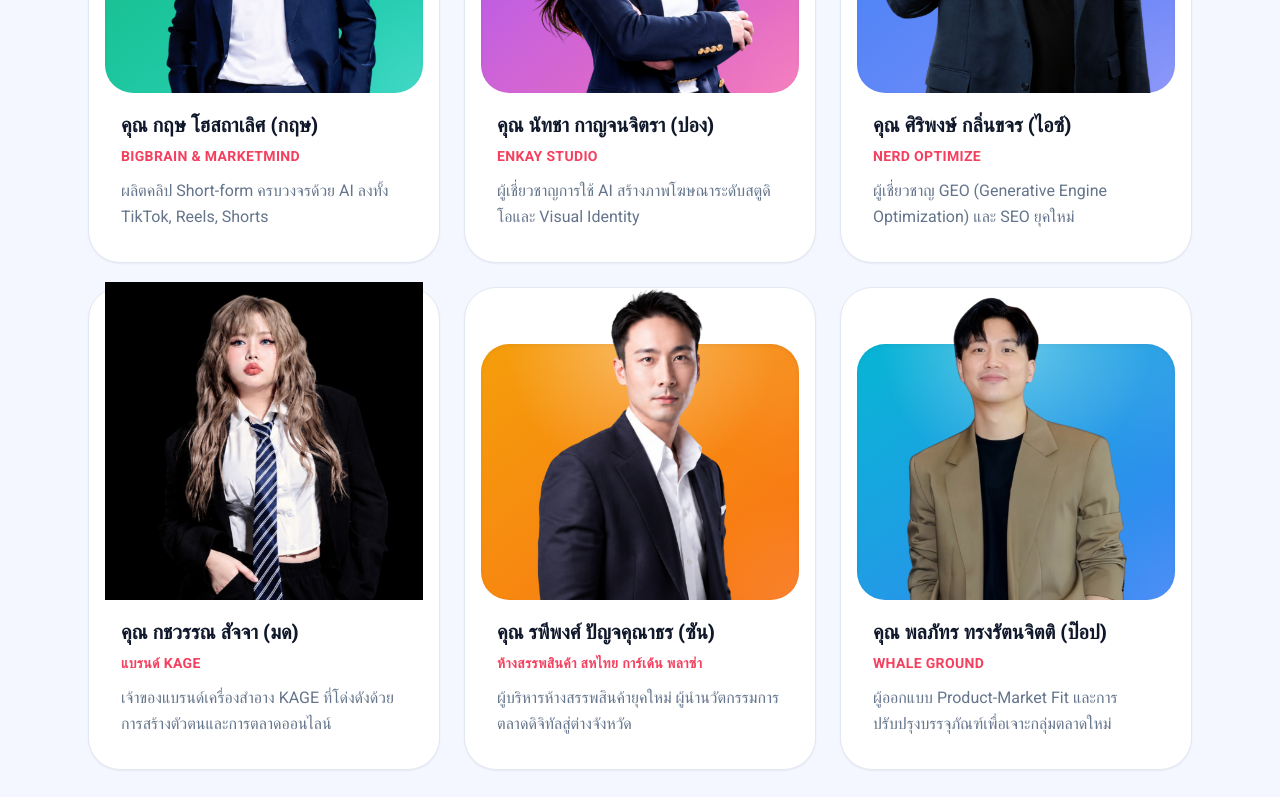
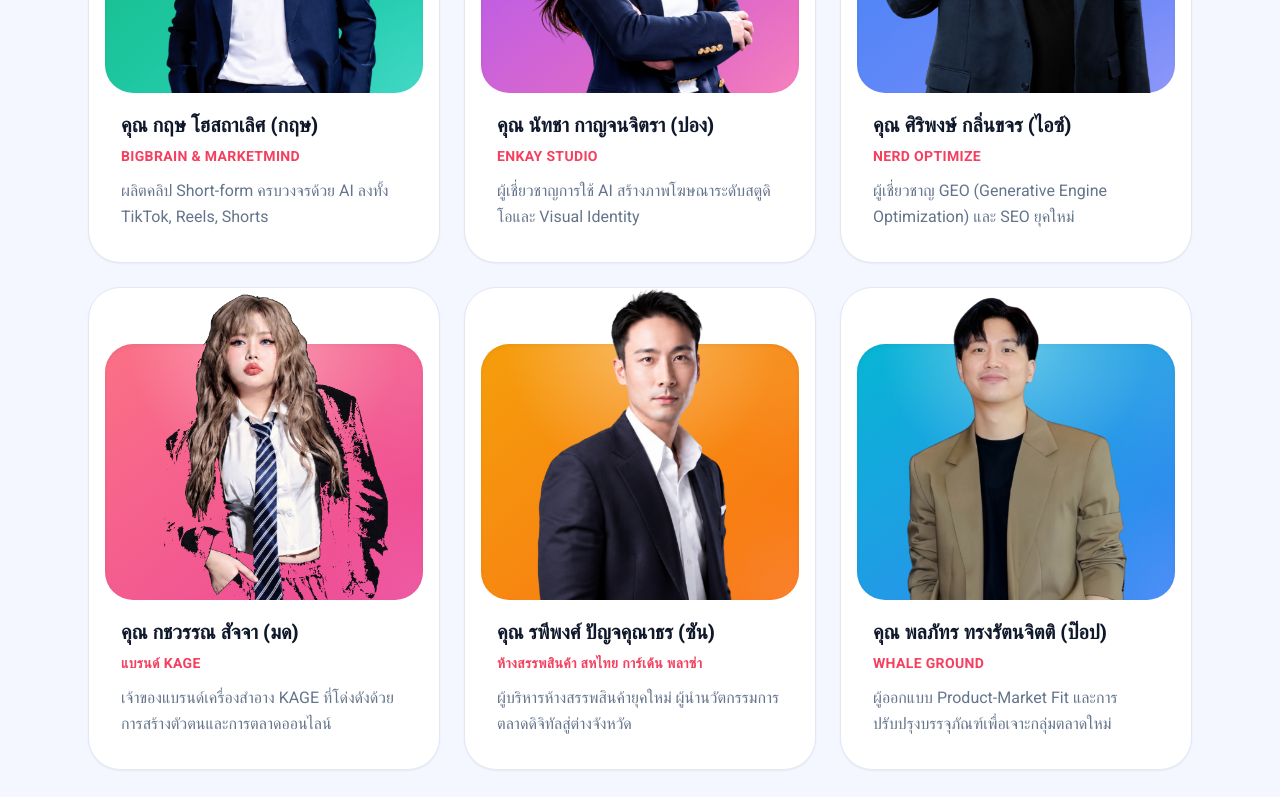
Before and after one commit to poohphurit/RunProject, a React (Vite) app: page / in a window 1280 px wide. Shown: the part 9357-10154 px from the top of the page. Built offline with nearby package versions, Linux system fonts and the light colour scheme; the HTML template or start-up script is replaced by a standard one; a web font is replaced by a local one.

Commit message:
style: make Mod background transparent and bump cache-bust version

```diff
--- a/src/App.jsx
+++ b/src/App.jsx
@@ -179,63 +179,63 @@ const speakers = [
     name: 'คุณ ปฤณ จำเริญพานิช (อ้น)',
     role: 'AEIOU Solution',
     bio: 'กลยุทธ์การตลาดและ AI ที่ใช้ได้จริงสำหรับธุรกิจยุคใหม่',
-    image: '/speakers/speaker-an.png?v=3',
+    image: '/speakers/speaker-an.png?v=4',
     accent: 'from-rose-500 to-orange-400',
   },
   {
     name: 'คุณ ศรัณย์ แบ่งกุศลจิต (แอ้ม)',
     role: 'Uppercuz Creative',
     bio: 'สาย TikTok การตลาดคอนเทนต์ และระบบปิดการขายที่โตไว',
-    image: '/speakers/speaker-saran.png?v=3',
+    image: '/speakers/speaker-saran.png?v=4',
     accent: 'from-sky-500 to-cyan-400',
   },
   {
     name: 'ดร.กฤตินี พงษ์ธนเลิศ (อ.เกตุ)',
     role: 'เกตุวดี Marumura',
     bio: 'ปรัชญาการตลาดสไตล์ญี่ปุ่นที่เน้นความจริงใจ สร้างคุณค่าที่ยั่งยืน',
-    image: '/speakers/speaker-kritinee.png?v=3',
+    image: '/speakers/speaker-kritinee.png?v=4',
     accent: 'from-violet-500 to-fuchsia-400',
   },
   {
     name: 'คุณ กฤษ โฮสถาเลิศ (กฤษ)',
     role: 'Bigbrain & Marketmind',
     bio: 'ผลิตคลิป Short-form ครบวงจรด้วย AI ลงทั้ง TikTok, Reels, Shorts',
-    image: '/speakers/speaker-kris.png?v=3',
+    image: '/speakers/speaker-kris.png?v=4',
     accent: 'from-emerald-500 to-teal-400',
   },
   {
     name: 'คุณ นัทชา กาญจนจิตรา (ปอง)',
     role: 'Enkay Studio',
     bio: 'ผู้เชี่ยวชาญการใช้ AI สร้างภาพโฆษณาระดับสตูดิโอและ Visual Identity',
-    image: '/speakers/speaker-pong.png?v=3',
+    image: '/speakers/speaker-pong.png?v=4',
     accent: 'from-purple-500 to-pink-400',
   },
   {
     name: 'คุณ ศิริพงษ์ กลิ่นขจร (ไอซ์)',
     role: 'Nerd Optimize',
     bio: 'ผู้เชี่ยวชาญ GEO (Generative Engine Optimization) และ SEO ยุคใหม่',
-    image: '/speakers/speaker-ice.png?v=3',
+    image: '/speakers/speaker-ice.png?v=4',
     accent: 'from-blue-500 to-indigo-400',
   },
   {
     name: 'คุณ กชวรรณ สัจจา (มด)',
     role: 'แบรนด์ KAGE',
     bio: 'เจ้าของแบรนด์เครื่องสำอาง KAGE ที่โด่งดังด้วยการสร้างตัวตนและการตลาดออนไลน์',
-    image: '/speakers/speaker-mod.png?v=3',
+    image: '/speakers/speaker-mod.png?v=4',
     accent: 'from-rose-400 to-pink-500',
   },
   {
     name: 'คุณ รพีพงศ์ ปัญจคุณาธร (ซัน)',
     role: 'ห้างสรรพสินค้า สหไทย การ์เด้น พลาซ่า',
     bio: 'ผู้บริหารห้างสรรพสินค้ายุคใหม่ ผู้นำนวัตกรรมการตลาดดิจิทัลสู่ต่างจังหวัด',
-    image: '/speakers/speaker-sun.png?v=3',
+    image: '/speakers/speaker-sun.png?v=4',
     accent: 'from-amber-500 to-orange-500',
   },
   {
     name: 'คุณ พลภัทร ทรงรัตนจิตติ (ป๊อป)',
     role: 'Whale Ground',
     bio: 'ผู้ออกแบบ Product-Market Fit และการปรับปรุงบรรจุภัณฑ์เพื่อเจาะกลุ่มตลาดใหม่',
-    image: '/speakers/speaker-pop.png?v=3',
+    image: '/speakers/speaker-pop.png?v=4',
     accent: 'from-cyan-500 to-blue-500',
   },
 ];
```
Also changed, not shown: public/speakers/speaker-mod.png.
